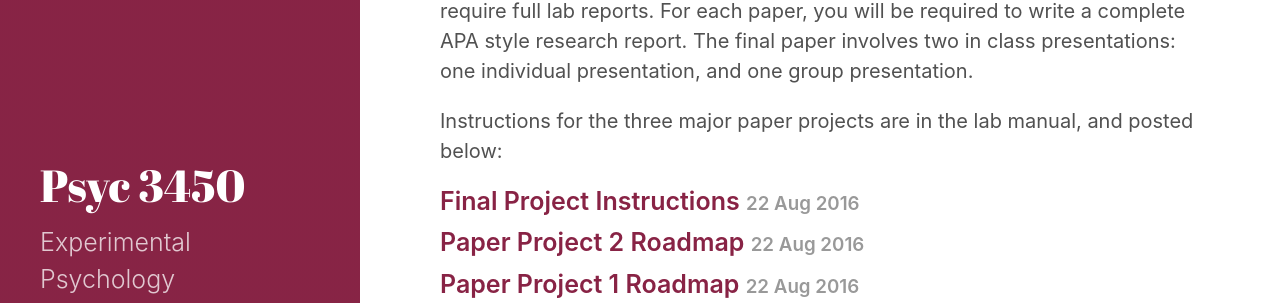
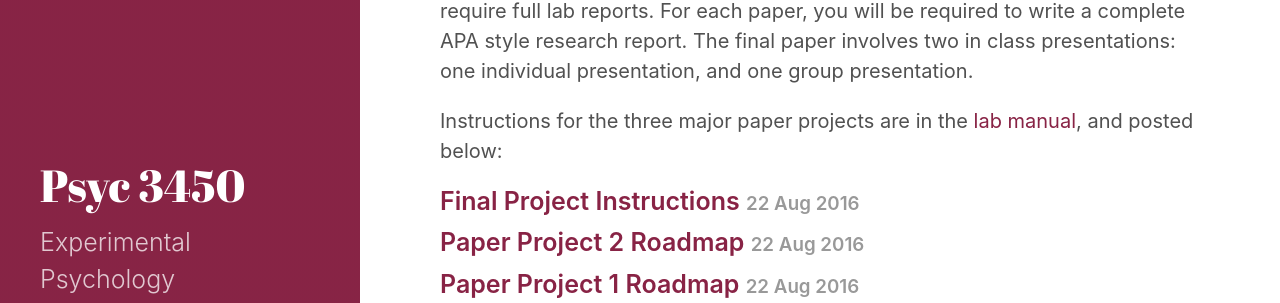
Before and after one commit to enriquepouget/psyc3450, a Jekyll site: the page built from category/labs.md, in a window 1280 px wide. Shown: the part 264-567 px from the top of the page. Built offline with Jekyll 4.4.1, drawn with Linux system fonts in a browser that asks for light colours; nearby versions of some CDN libraries; part of the change alters nothing that is shown.

```diff
--- a/category/labs.md
+++ b/category/labs.md
@@ -5,6 +5,6 @@ sidebar_link: true
 faicon: <i class="fa fa-flask" aria-hidden="true"></i>
 ---
 
-There are three major lab assignments and a few smaller lab assignments, that are all described in the [Lab manual](https://github.com/CrumpLab/ResearchMethods/raw/master/LabManual/Lab_Manual.pdf). The details and expectations for the paper assignments will be posted here throughout the semester. During the lab you will be expected to complete 3 papers, and several lab projects that do not require full lab reports. For each paper, you will be required to write a complete APA style research report. The final paper involves two in class presentations: one individual presentation, and one group presentation.
+There are three major lab assignments and a few smaller lab assignments, that are all described in the [Lab manual](https://crumplab.github.io/ResearchMethodsLab/). The details and expectations for the paper assignments will be posted here throughout the semester. During the lab you will be expected to complete 3 papers, and several lab projects that do not require full lab reports. For each paper, you will be required to write a complete APA style research report. The final paper involves two in class presentations: one individual presentation, and one group presentation.
 
-Instructions for the three major paper projects are in the lab manual, and posted below:
+Instructions for the three major paper projects are in the [lab manual](https://crumplab.github.io/ResearchMethodsLab/), and posted below:
```
